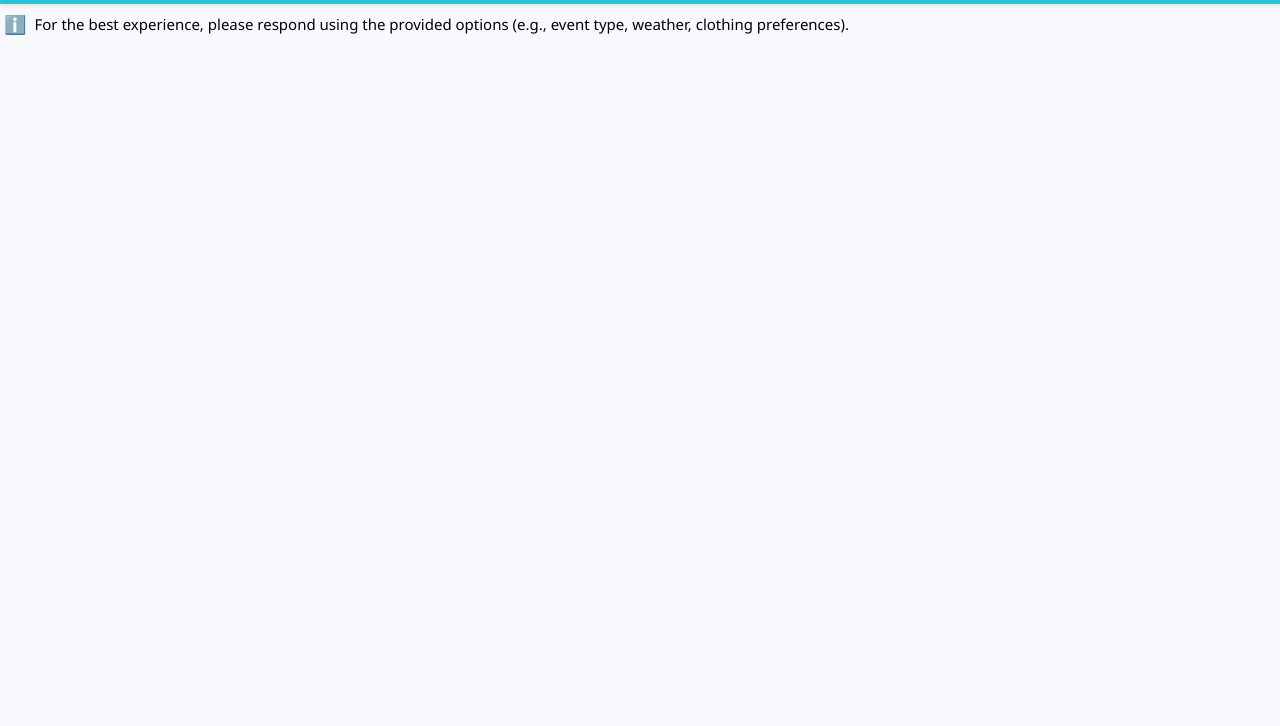
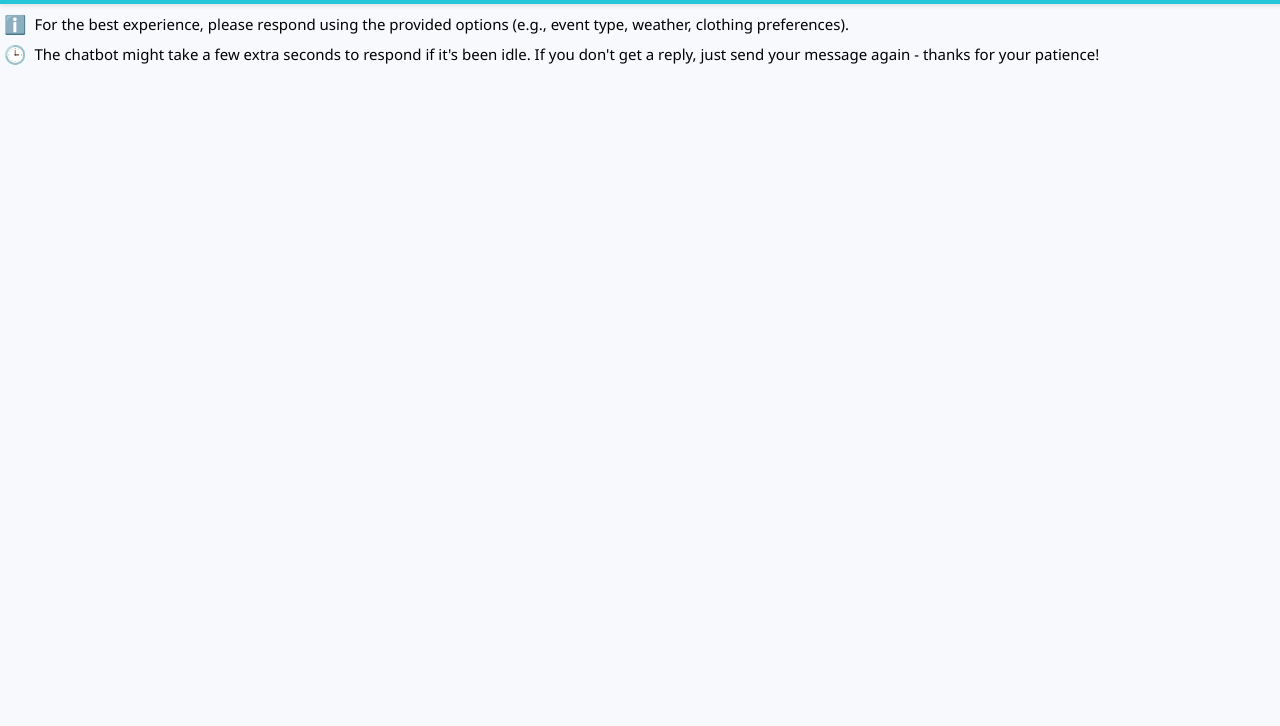
Before and after one commit to Ahju24/chatbot-b, a plain HTML site: page index.html in a window 1280 px wide. Shown: the part 74-800 px from the top of the page. Drawn offline with nearby package versions, Linux system fonts and the light colour scheme.

Commit message:
resend message info

```diff
--- a/index.html
+++ b/index.html
@@ -78,6 +78,13 @@
       </p>
     </div>
 
+    <div style="margin-top: 6px; display: flex; align-items: center;">
+      <span style="font-size: 18px; margin-left: 4px; margin-right: 8px;">🕒</span>
+      <p style="margin: 0; font-size: 15px; color: #000000;">
+        The chatbot might take a few extra seconds to respond if it's been idle. If you don't get a reply, just send your message again - thanks for your patience!
+      </p>
+    </div>
+
 
   <main>
     <!-- Dialogflow Messenger Embed -->
```
